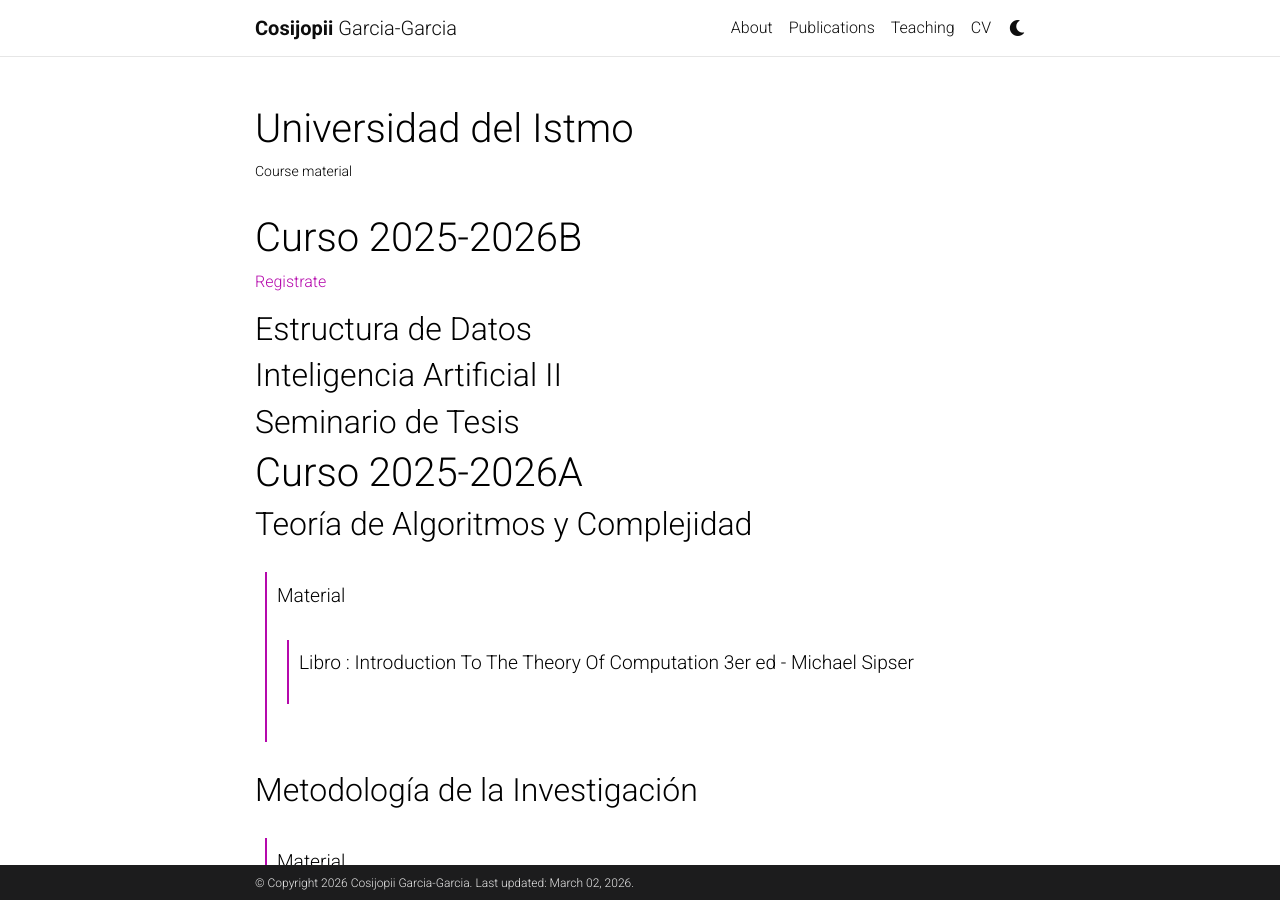
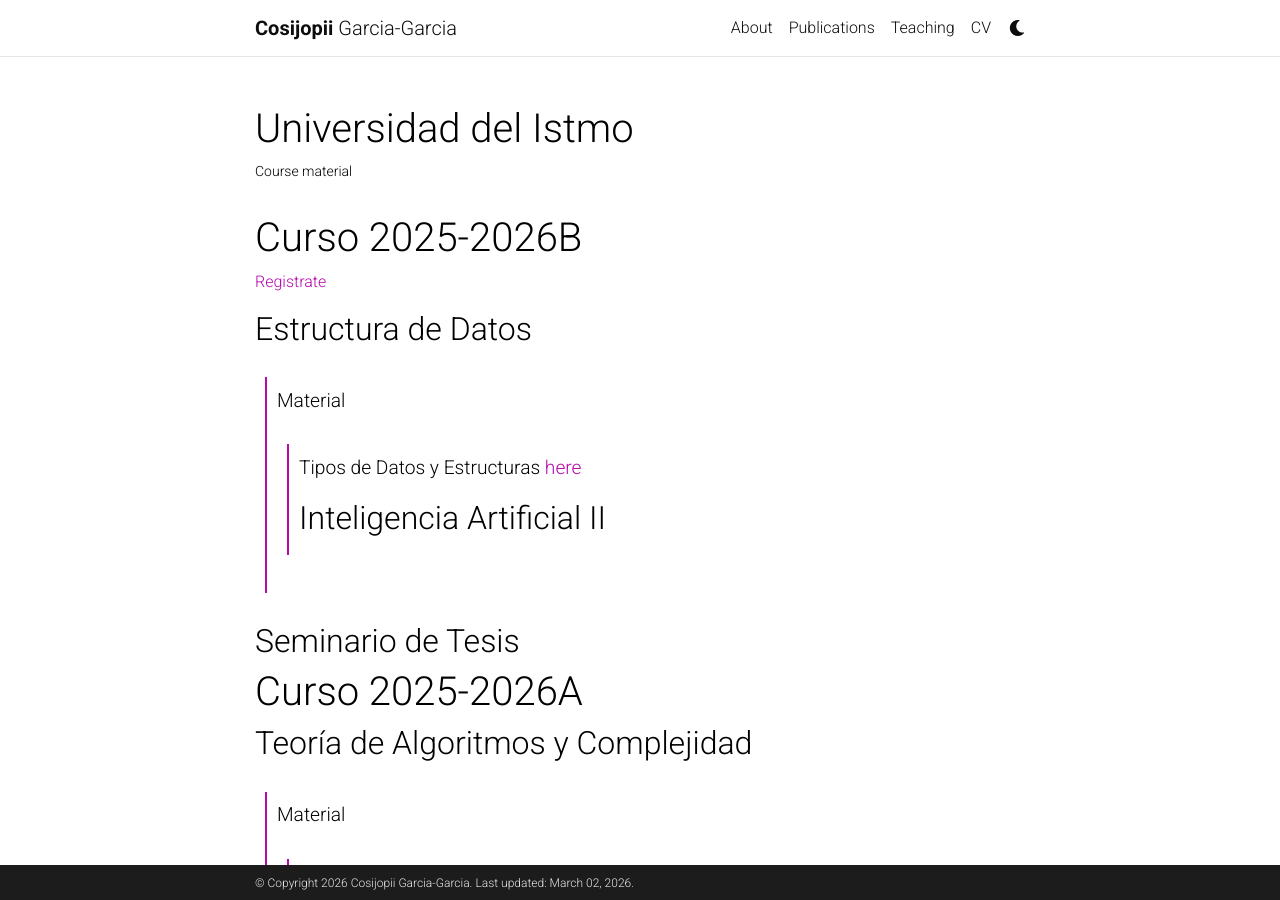
Before and after one commit to Cosijopiii/Cosijopiii.github.io, a Jekyll site: the page built from _projects/2_project.md, in a window 1280 px wide and 900 px high. Built offline with Jekyll 4.4.1, drawn with Linux system fonts in a browser that asks for light colours; comment, search, counter and statistics services are not loaded; a style sheet for code colours, icons or effects is not loaded.

Commit message:
Update project markdown with new material link

```diff
--- a/_projects/2_project.md
+++ b/_projects/2_project.md
@@ -12,7 +12,8 @@ category: work
 [Registrate](https://forms.gle/7bvpM524Vx53GyXt9)
 
 ## Estructura de Datos
-
+>Material
+>> Tipos de Datos y Estructuras [here](/assets/pdf/Estructura_de_datos_IDSSI.pdf)
 ## Inteligencia Artificial II
 
 ## Seminario de Tesis
```
